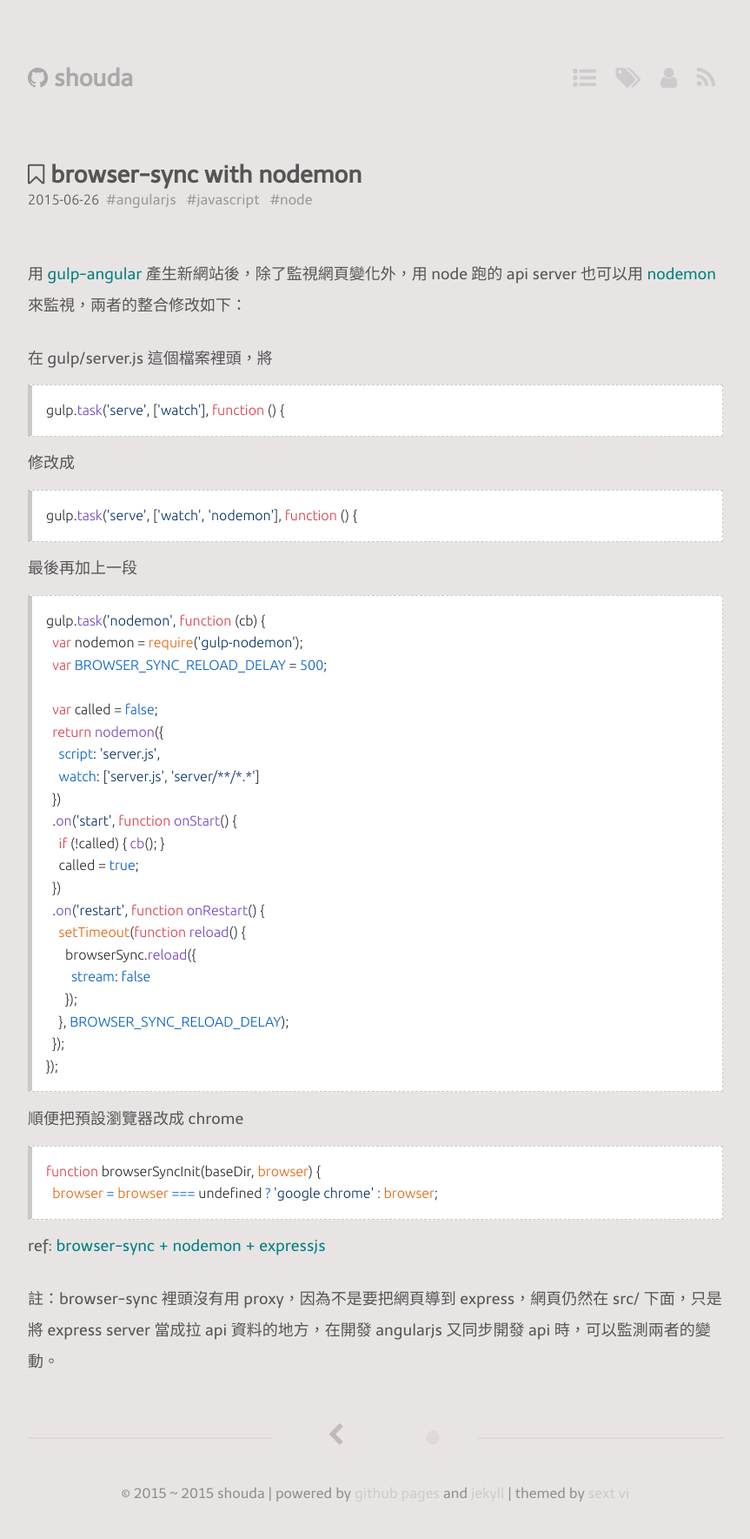
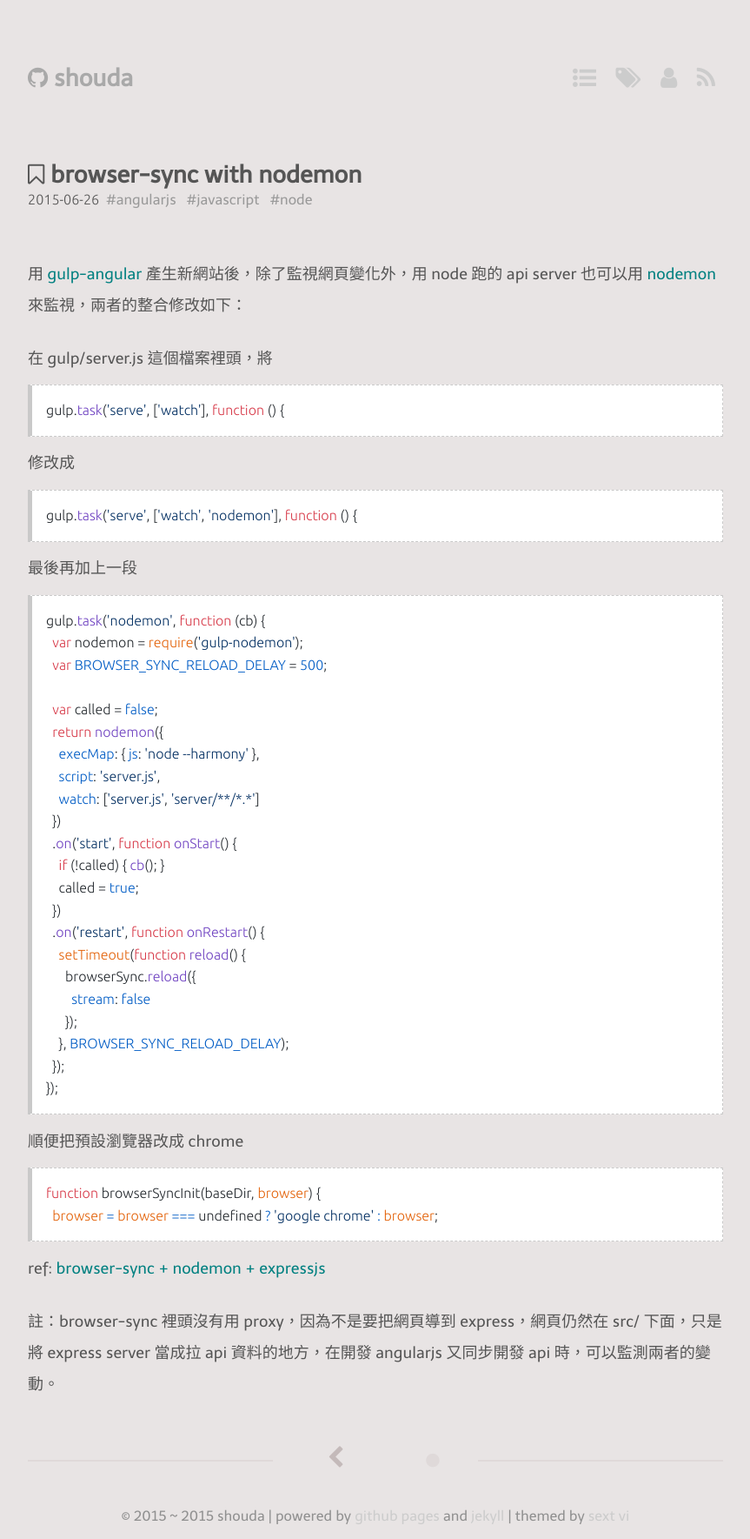
Before and after one commit to shouda/shouda.github.io, a Jekyll site: the page built from _posts/2015-06-26-browser-sync-nodemon.markdown, in a window 1280 px wide. Shown: the whole page at 87% size, without its empty margins (208-1071 px from the left). Built offline with Jekyll 4.4.1, drawn with Linux system fonts in a browser that asks for light colours; nearby versions of some CDN libraries; Markdown is read by kramdown in place of the engine named in the settings; before the commit the page ends 1743 px from its top, so only the background shows below that.

Commit message:
edit post

```diff
--- a/_posts/2015-06-26-browser-sync-nodemon.markdown
+++ b/_posts/2015-06-26-browser-sync-nodemon.markdown
@@ -31,6 +31,7 @@
 
   var called = false;
   return nodemon({
+    execMap: { js: 'node --harmony' },
     script: 'server.js',
     watch: ['server.js', 'server/**/*.*']
   })
```
